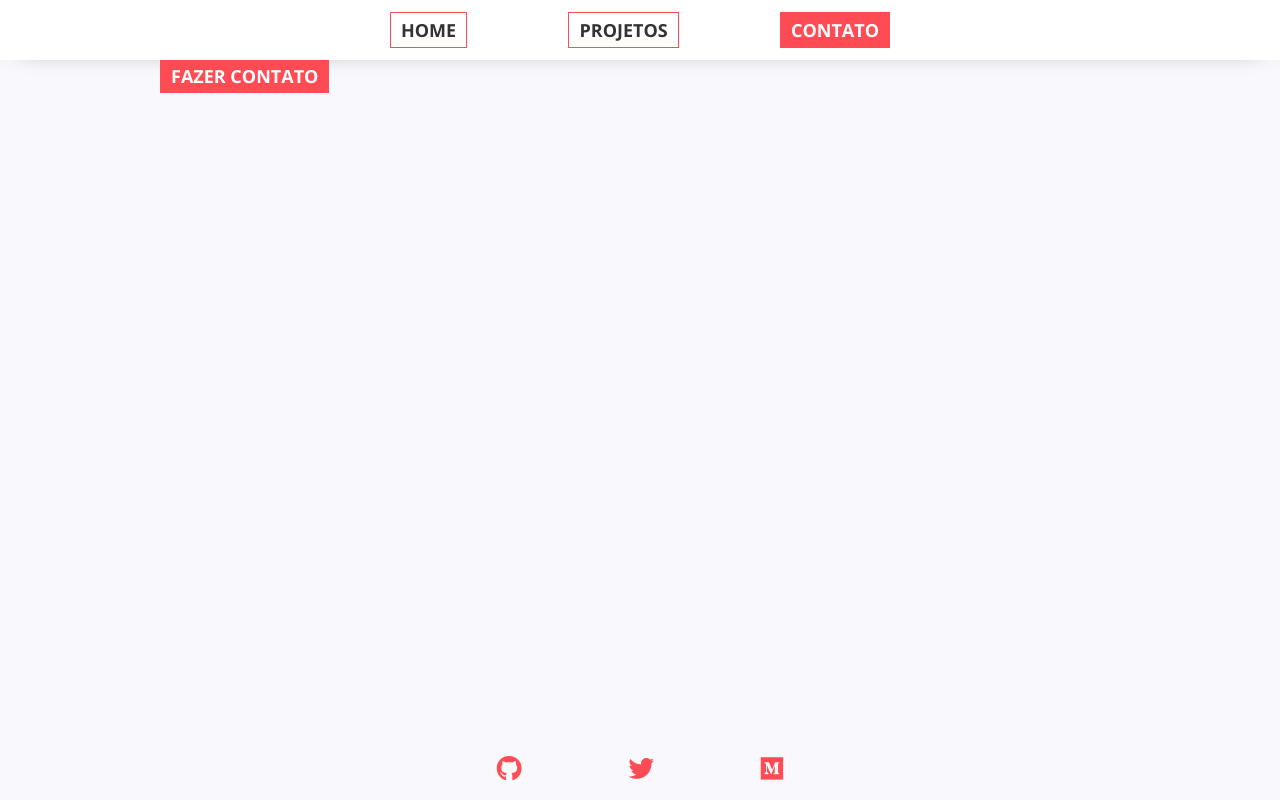
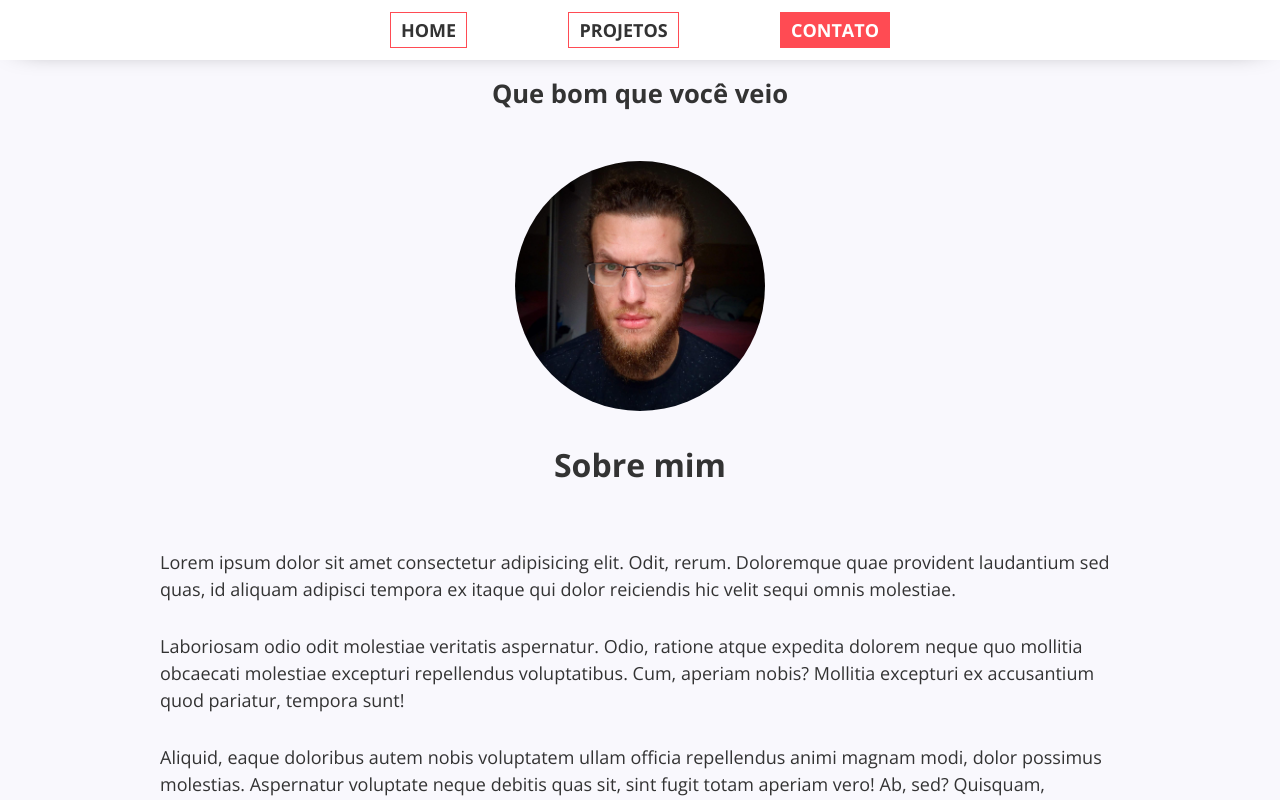
Before and after one commit to aaamenezes/Andre_Menezes_JAMStackAlura, a Next.js app: page /contact in a window 1280 px wide. Shown: the top 800 px of the page. Built offline with nearby package versions, Linux system fonts and the light colour scheme.

Commit message:
Criando pagina Contact, primeiros componentes WIP

```diff
--- a/pages/contact.js
+++ b/pages/contact.js
@@ -6,8 +6,12 @@ import Container from '../src/components/common/container'
 import Footer from '../src/components/common/footer'
 import Modal from '../src/components/common/modal'
 import Button from '../src/components/common/button'
-import Title from '../src/components/text/title'
+import Title from '../src/components/title'
 import Form from '../src/components/form'
+import Avatar from '../src/components/common/avatar'
+import Text from '../src/components/text'
+
+
 
 export default function Contact() {
   const [ modalDisplay, setModalDisplay ] = useState(false)
@@ -16,7 +20,40 @@ export default function Contact() {
     <>
       <Header />
       <Main padding='0'>
-        <Container>
+        <Container as='section'>
+
+          <Title>
+            Que bom que você veio
+          </Title>
+
+          <Avatar imageUrl='/images/avatar.jpeg' margin='0 auto' />
+
+          <Title titleTag='h1'>
+            Sobre mim
+          </Title>
+        </Container>
+
+        <Container as='section'>
+          <Text>Lorem ipsum dolor sit amet consectetur adipisicing elit. Odit, rerum. Doloremque quae provident laudantium sed quas, id aliquam adipisci tempora ex itaque qui dolor reiciendis hic velit sequi omnis molestiae.</Text>
+
+          <Text>Laboriosam odio odit molestiae veritatis aspernatur. Odio, ratione atque expedita dolorem neque quo mollitia obcaecati molestiae excepturi repellendus voluptatibus. Cum, aperiam nobis? Mollitia excepturi ex accusantium quod pariatur, tempora sunt!</Text>
+
+          <Text>Aliquid, eaque doloribus autem nobis voluptatem ullam officia repellendus animi magnam modi, dolor possimus molestias. Aspernatur voluptate neque debitis quas sit, sint fugit totam aperiam vero! Ab, sed? Quisquam, voluptates.</Text>
+
+          <Text>Commodi, tempore perferendis excepturi atque distinctio sint iusto aut voluptatem assumenda, odit nesciunt asperiores eius. Eos neque dicta aut alias non soluta mollitia facere iste, minus aliquam amet sapiente autem.</Text>
+
+          <Text>Autem culpa necessitatibus expedita reiciendis debitis totam quis vel neque vitae nemo praesentium reprehenderit voluptatem, rerum voluptate molestias, minus in? Vero ratione rem aliquam repellendus praesentium omnis eius quidem excepturi.</Text>
+        </Container>
+
+        <Container
+          as='section'
+          padding='0'
+          backgroundColor={ ({ theme }) => theme.color.support.black }
+        >
+          Teste
+        </Container>
+
+        <Container as='section'>
 
           <Button
             variant='primary'
@@ -25,6 +62,8 @@ export default function Contact() {
           >
             Fazer contato
           </Button>
+
+        </Container>
 
           {modalDisplay && (
             <Modal
@@ -37,7 +76,6 @@ export default function Contact() {
               <Form setModalDisplay={setModalDisplay} />
             </Modal>
           )}
-        </Container>
       </Main>
       <Footer />
     </>
--- a/pages/index.js
+++ b/pages/index.js
@@ -3,7 +3,7 @@ import Header from '../src/components/common/header'
 import Main from '../src/components/common/main'
 import Hero from '../src/components/common/hero'
 import Container from '../src/components/common/container'
-import Title from '../src/components/text/title'
+import Title from '../src/components/title'
 import Footer from '../src/components/common/footer'
 
 export default function Home() {
--- a/src/components/common/avatar/index.js
+++ b/src/components/common/avatar/index.js
@@ -1,30 +1,44 @@
 import React from 'react'
 import styled, { css } from 'styled-components'
 import PropTypes from 'prop-types'
-
 import breakpointsMedia from '../../../utils/breakpointsMedia'
+import propToStyle from '../../../utils/propToStyle'
 
 const AvatarStyled = styled.div`
   width: clamp(100px, 50%, 250px);
+  ${ propToStyle('position') }
+  ${ propToStyle('transform') }
+  ${ propToStyle('top') }
+  ${ propToStyle('left') }
+  ${ propToStyle('margin') }
+`
 
-  ${ breakpointsMedia({
+const Crop = styled.div`
+  display: block;
+
+  ${ ({ positioned }) => {
+    if (positioned) {
+      return breakpointsMedia({
         xs: css`
-      position: absolute;
-      transform: translate(-50%, -50%);
-      top: 100%;
-      left: 50%;
+          padding-top: 100%;
         `,
         md: css`
-      transform: translate(0, -50%);
-      top: initial;
-      left: 10%;
+          padding-top: initial;
         `
-  }) }
+      })
+    }
+    return undefined
+  } }
 
-  img {
+  ${ propToStyle('paddingTop') }
+`
+
+const ImageStyled = styled.img`
   border-radius: 50%;
 
-    ${ breakpointsMedia({
+  ${ ({ positioned }) => {
+    if (positioned) {
+      return breakpointsMedia({
         xs: css`
           position: absolute;
           top: 0;
@@ -32,33 +46,36 @@ const AvatarStyled = styled.div`
         md: css`
           position: initial;
         `
-  }) }
+      })
     }
+    return undefined
+  } }
+
+  ${ propToStyle('position') }
+  ${ propToStyle('top') }
 `
 
-const Crop = styled.div`
-  ${ breakpointsMedia({
-    xs: css`
-      padding-top: 100%;
-    `,
-    md: css`
-      padding-top: initial;
-    `
-  }) }
-`
-
-function Avatar({ imageUrl }) {
+function Avatar({ imageUrl, position, ...props }) {
   return (
-    <AvatarStyled>
-      <Crop>
-        <img src={imageUrl} alt='avatar' />
+    <AvatarStyled position={position} {...props}>
+      <Crop positioned={position === 'absolute'}>
+        <ImageStyled
+          src={imageUrl}
+          alt='imagem de perfil'
+          positioned={position === 'absolute'}
+        />
       </Crop>
     </AvatarStyled>
   )
 }
 
 Avatar.propTypes = {
-  imageUrl: PropTypes.string.isRequired
+  imageUrl: PropTypes.string.isRequired,
+  position: PropTypes.string
+}
+
+Avatar.defaultProps = {
+  position: undefined
 }
 
 export default Avatar
--- a/src/components/projects/card/index.js
+++ b/src/components/projects/card/index.js
@@ -4,7 +4,7 @@ import styled from 'styled-components'
 import PropTypes from 'prop-types'
 import Container from '../../common/container'
 import breakpointsMedia from '../../../utils/breakpointsMedia'
-import Title from '../../text/title'
+import Title from '../../title'
 
 const CardStyled = styled.article`
   ${ breakpointsMedia({
--- /dev/null
+++ b/src/components/text/index.js
@@ -0,0 +1,26 @@
+import React from 'react'
+import PropTypes from 'prop-types'
+import styled from 'styled-components'
+
+const TextStyled = styled.p`
+  display: block;
+`
+
+function Text({ textTag, children, ...props }) {
+  return (
+    <TextStyled as={textTag} {...props}>
+      {children}
+    </TextStyled>
+  )
+}
+
+Text.propTypes = {
+  textTag: PropTypes.string,
+  children: PropTypes.node.isRequired
+}
+
+Text.defaultProps = {
+  textTag: 'p'
+}
+
+export default Text
--- a/src/components/text/title/index.js
+++ b/src/components/title/index.js
@@ -1,12 +1,11 @@
 import React from 'react'
+import PropTypes from 'prop-types'
 import styled from 'styled-components'
-import PropTypes from 'prop-types'
-import propToStyle from '../../../utils/propToStyle'
+import propToStyle from '../../utils/propToStyle'
 
 const TitleStyled = styled.h2`
-  color: ${ ({ theme }) => theme.color.support.black };
+  ${ propToStyle('margin') }
   ${ propToStyle('textAlign') }
-  ${ propToStyle('margin') }
 `
 
 function Title({ titleTag, children, ...props }) {
--- a/src/theme/GlobalStyle.js
+++ b/src/theme/GlobalStyle.js
@@ -34,7 +34,7 @@ const GlobalStyle = createGlobalStyle`
   }
 
   h2 {
-    margin: 0 0 clamp(20px, 5%, 60px);
+    margin: clamp(5px, 5%, 15px) 0 clamp(20px, 5%, 60px);
     font-size: ${ ({ theme }) => theme.fontSize.subTitle };
     text-align: center;
   }
--- a/src/utils/propToStyle.js
+++ b/src/utils/propToStyle.js
@@ -11,7 +11,6 @@ function propToStyle(propName) {
     }
 
     if (typeof propValue === 'object') {
-      console.log('entrou no object', propName)
       const breakpoints = {}
       if (propValue.xs) breakpoints.xs = { [propName]: propValue.xs }
       if (propValue.sm) breakpoints.sm = { [propName]: propValue.sm }
```
Also changed, not shown: src/alura[OFF]/Title.js (+1 -9 lines), src/components/common/hero/index.js (+16 -1 lines). Lines whose indentation alone changed are shown as unchanged.
